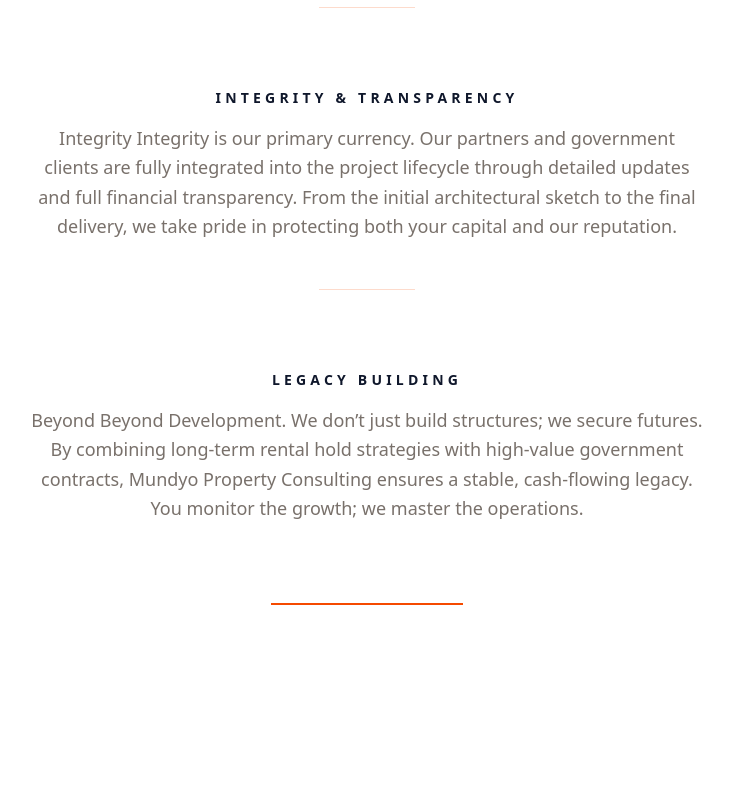
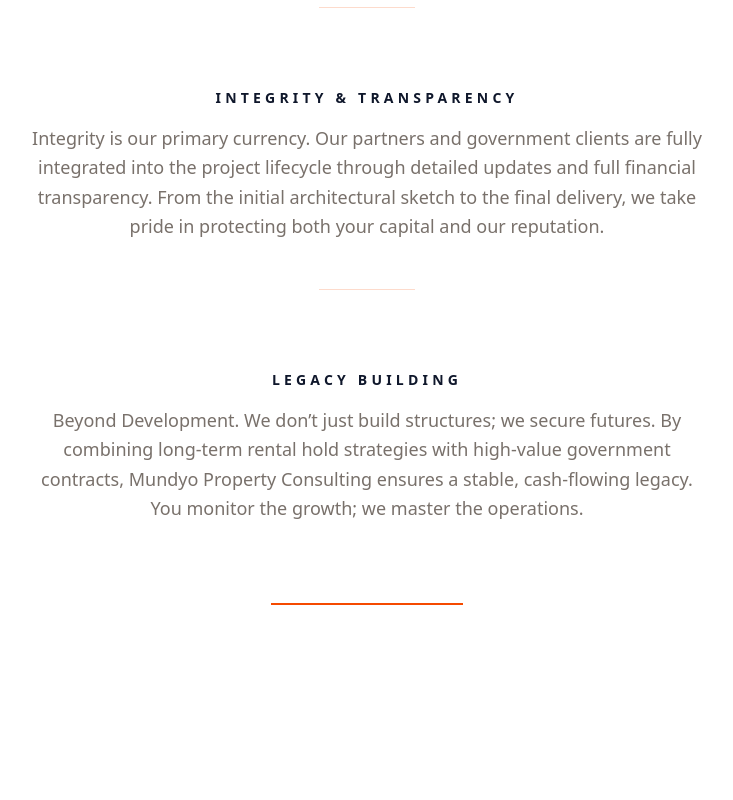
Before and after one commit to Mundyopropertyconsulting/mundyopropertyconsulting, a React (Vite) app: page / in a window 1280 px wide. Shown: the part 4380-5180 px from the top of the page, without its empty margins (273-1006 px from the left). Built offline with nearby package versions, Linux system fonts and the light colour scheme.

Commit message:
text spelling fixed

```diff
--- a/src/App.jsx
+++ b/src/App.jsx
@@ -343,7 +343,7 @@
     <div className="mb-20">
       <h4 className="text-slate-900 text-sm font-bold uppercase tracking-[0.3em] mb-4">Integrity & Transparency</h4>
       <p className="text-stone-500 text-lg leading-relaxed max-w-2xl mx-auto">
-        Integrity Integrity is our primary currency. Our partners and government clients are fully integrated into the project
+        Integrity is our primary currency. Our partners and government clients are fully integrated into the project
          lifecycle through detailed updates and full financial transparency. From the initial architectural sketch to the final
          delivery, we take pride in protecting both your capital and our reputation.
       </p>
@@ -354,7 +354,7 @@
     <div className="mb-20">
       <h4 className="text-slate-900 text-sm font-bold uppercase tracking-[0.3em] mb-4">Legacy Building</h4>
       <p className="text-stone-500 text-lg leading-relaxed max-w-2xl mx-auto">
-        Beyond Beyond Development. We don’t just build structures; we secure futures. By combining long-term rental hold strategies
+        Beyond Development. We don’t just build structures; we secure futures. By combining long-term rental hold strategies
          with high-value government contracts, Mundyo Property Consulting ensures a stable, cash-flowing legacy. You monitor the growth;
           we master the operations.
       </p>
@@ -601,7 +601,7 @@
           <h4 className="text-slate-900 font-bold uppercase tracking-widest text-sm mb-1">Kevine Kakou</h4>
           <p className="text-orange-600 text-[10px] font-bold uppercase tracking-widest mb-3">Real Eastate Agent</p>
           <p className="text-slate-600 text-xs leading-relaxed font-light">
-            I am a Real Eastate and Property Management professional with a strong foundation in business operation
+            I am a Real Estate and Property Management professional with a strong foundation in business operation
           </p>
         </div>
       </div>
```
Also changed, not shown: 1 other file (tests, documents, lock files or other folders).
